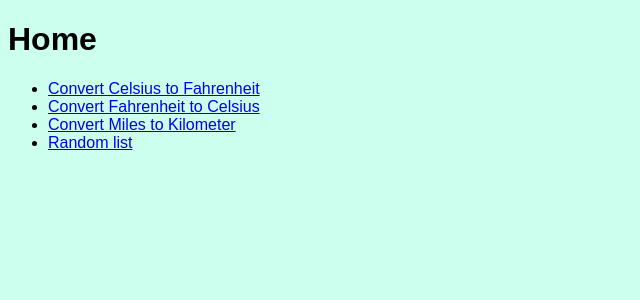
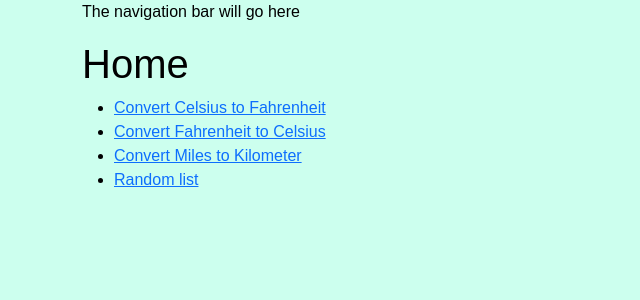
Before and after one commit to ucsd-cse-spis-2024/spis24-lab07-Aaron-Benjamin, a Flask app: page / in a window 1280 px wide. Shown: the top 300 px of the page, without its empty margins (0-640 px from the left). Run offline with Flask 2, Linux system fonts and the light colour scheme.

Commit message:
Part 4 Step 1

```diff
--- a/templates/layout.html
+++ b/templates/layout.html
@@ -2,10 +2,26 @@
 <html>
   <head>
     <meta charset="UTF-8">
+    <meta name="viewport" content="width=device-width, initial-scale=1">
+    <!-- The meta tags for charset and viewport should come first in the head; any other head content must come *after* these two tags -->
+    <link
+    href="https://cdn.jsdelivr.net/npm/bootstrap@5.3.1/dist/css/bootstrap.min.css"
+    rel="stylesheet"
+    integrity="sha384-4bw+/aepP/YC94hEpVNVgiZdgIC5+VKNBQNGCHeKRQN+PtmoHDEXuppvnDJzQIu9"
+    crossorigin="anonymous">
     <link rel="stylesheet" href="{{ url_for('static', filename='style.css') }}">
     <title> {% block title %}{% endblock %} - My Webpage</title>
   </head>
   <body>
-    <main id="content">{% block content %}{% endblock %}</main>
+    <div class="container">
+      {% include 'navbar.html' %}
+           <main class="mt-3">
+              {% block content %}{% endblock %}
+           </main>
+      </div>
+      <script
+       src="https://cdn.jsdelivr.net/npm/bootstrap@5.3.1/dist/js/bootstrap.bundle.min.js"
+       integrity="sha384-HwwvtgBNo3bZJJLYd8oVXjrBZt8cqVSpeBNS5n7C8IVInixGAoxmnlMuBnhbgrkm"
+       crossorigin="anonymous"></script>
   </body>
 </html>
--- /dev/null
+++ b/templates/navbar.html
@@ -0,0 +1 @@
+<nav><p>The navigation bar will go here</p></nav>
```
